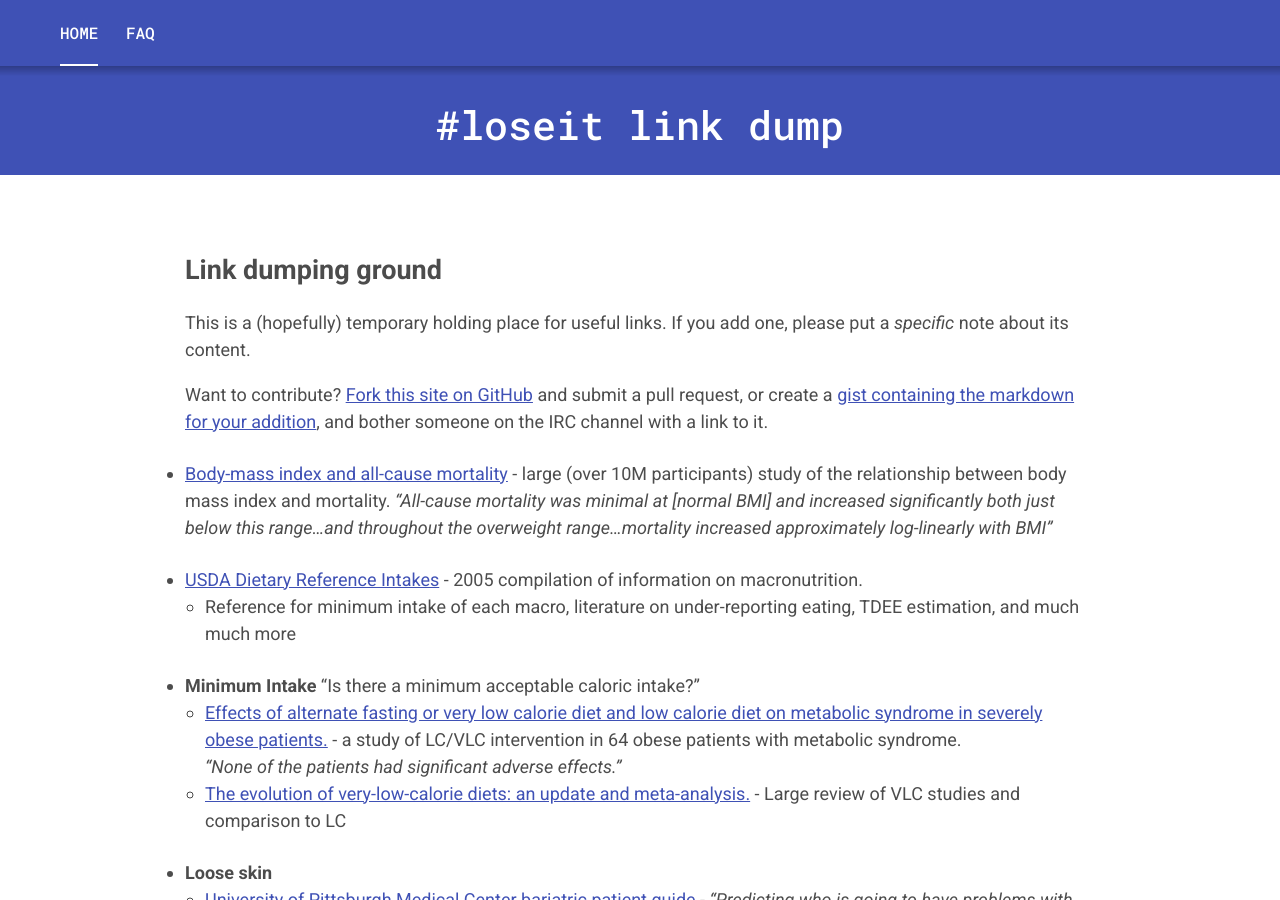
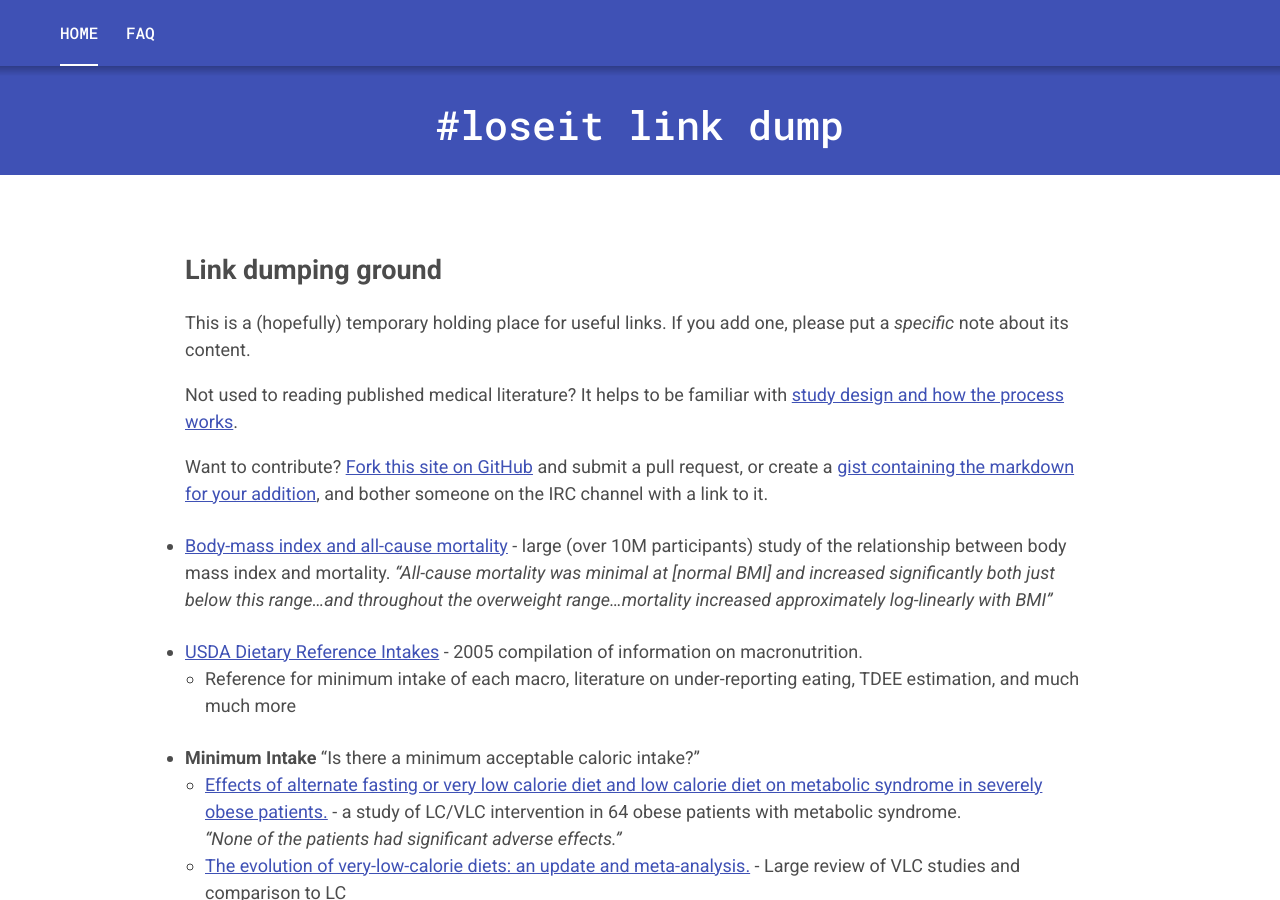
Before and after one commit to loseitIRC/loseitdocs, a Jekyll site: the page built from index.md, in a window 1280 px wide and 900 px high. Built offline with Jekyll 4.4.1, drawn with Linux system fonts in a browser that asks for light colours.

Commit message:
Add medical study design article

```diff
--- a/index.md
+++ b/index.md
@@ -4,6 +4,8 @@ title: "#loseit link dump"
 ---
 # Link dumping ground
 This is a (hopefully) temporary holding place for useful links.  If you add one, please put a *specific* note about its content.
+
+Not used to reading published medical literature? It helps to be familiar with [study design and how the process works](http://www.vox.com/2015/1/5/7482871/types-of-study-design).
 
 Want to contribute?  [Fork this site on GitHub](https://github.com/loseitIRC/loseitdocs/) and submit a pull request, or create a [gist containing the markdown for your addition](https://gist.github.com/micmcg/976172), and bother someone on the IRC channel with a link to it.
 
```
